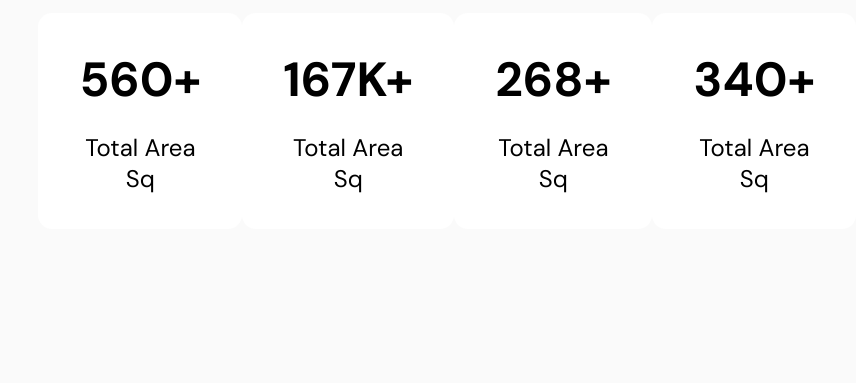
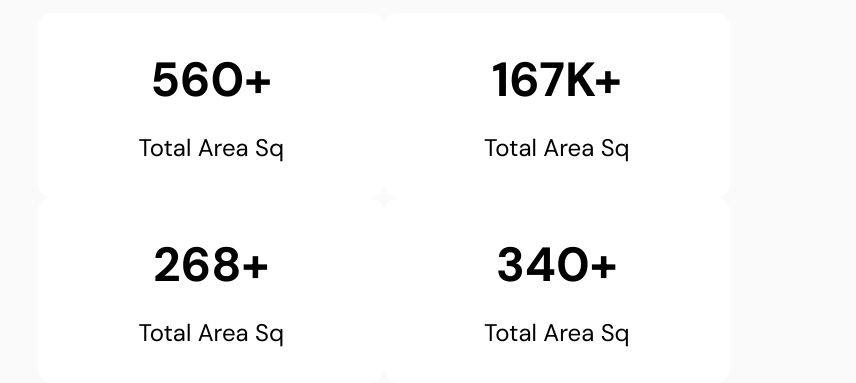
Before and after one commit to shahin715/Real__Estate__Responsive__Website, a plain HTML site: page index.html in a window 768 px wide. Shown: the part 1160-1543 px from the top of the page, 856 px wide, since content can reach past the window. Before the commit the page ends 1389 px from the top, so only its background shows below. Drawn offline with Linux system fonts and the light colour scheme.

Commit message:
four_box_container_responsive_complete

```diff
--- a/style.css
+++ b/style.css
@@ -221,6 +221,7 @@ gap: 40PX;
     font-size: 40px;
     display: none;
 }
+/* 4 box Container */
 .four__box__container{
     display: flex;
     justify-content: space-between;
@@ -332,6 +333,9 @@ gap: 40PX;
         width: 90%;
         transform: translateX(0);
     }
+    .four__box__container{
+        flex-direction: column;
+    }
 }
 
 /* Mobile (up to 600px) */
@@ -427,6 +431,9 @@ gap: 40PX;
         width: 90%;
         transform: translateX(0);
     }
+    .four__box__container{
+        flex-direction: column;
+    }
 }
 /* tablet */
 @media (min-width: 600px) and (max-width: 768px) {
@@ -521,6 +528,10 @@ gap: 40PX;
         width: 90%;
         transform: translateX(0);
     }
+    .four__box__container{
+        display: grid;
+        grid-template-columns: repeat(2, 2fr);
+    }
 }
 
 /* Small Desktop (768px to 1024px) */
@@ -535,7 +546,10 @@ gap: 40PX;
         color: var(--color-primary);
     }
 
-
+    .four__box__container{
+        display: grid;
+        grid-template-columns: repeat(2, 2fr);
+    }
 
 
 
```
